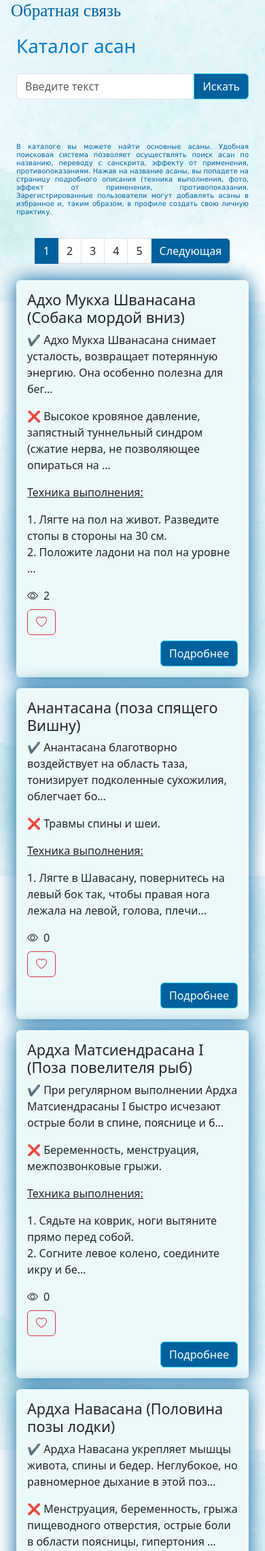
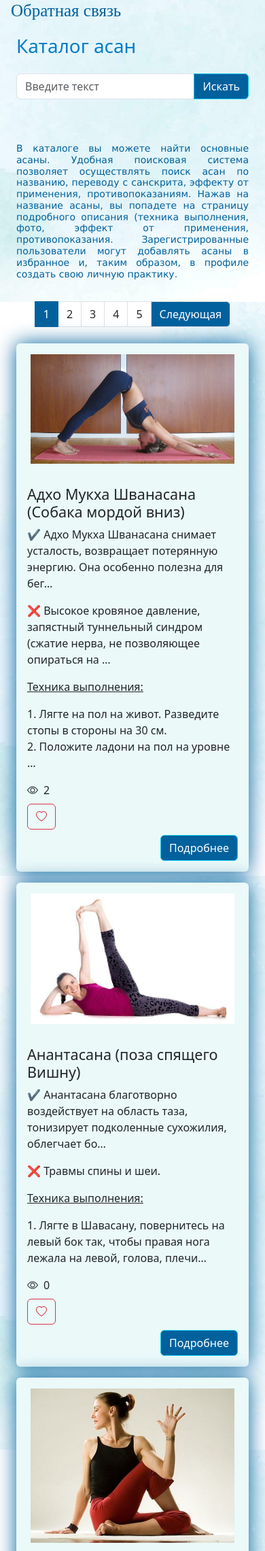
Before and after one commit to UkElena2023/Django_yoga, a Django app: page /yoga/asanas/ in a window 390 px wide. Shown: the part 400-2681 px from the top of the page at 68% size. Run offline with Django 4.2, Linux system fonts and the light colour scheme; data comes from the database, SQL or seed files in the repository; tables that the repository leaves empty hold one stand-in row (values such as "Sample post").

Commit message:
Django_yoga: правка шаблонов

```diff
--- a/yoga/static/yoga/css/main.css
+++ b/yoga/static/yoga/css/main.css
@@ -152,6 +152,6 @@ main {
 }
 
     .main-list {
-        font-size: 10px;
+        font-size: 14px;
    }
 }
--- a/yoga/templates/yoga/asana_detail.html
+++ b/yoga/templates/yoga/asana_detail.html
@@ -12,7 +12,8 @@
           <p class="card-text">✔ {{asana.effect}}</p>
             <p class="card-text">❌ {{asana.contraindication}}</p>
             <p class="card-text"><u>Техника выполнения:</u> {{asana.technique | linebreaks}}</p>
-            <div class="p-3 d-none d-md-block">
+<!--            <div class="p-3 d-none d-md-block">-->
+                <div class="p-3">
             {% if asana.image %}
                 <img class="img-fluid asana-img" src="{{ asana.image.url }}" alt="Тут изображение {{ asana.title }}">
             {% endif %}
--- a/yoga/templates/yoga/include/asana_preview.html
+++ b/yoga/templates/yoga/include/asana_preview.html
@@ -6,7 +6,8 @@
 
       {% comment %} здесь код изображения асаны в карточке {% endcomment %}
         <div class="col-md-3 d-flex align-items-center justify-content-center">
-            <div class="p-3 d-none d-md-block">
+<!--            <div class="p-3 d-none d-md-block">-->
+                <div class="p-3">
             {% if asana.image %}
                 <img class="img-fluid asana-img" src="{{ asana.image.url }}" alt="Тут изображение {{ asana.title }}">
             {% endif %}
```
